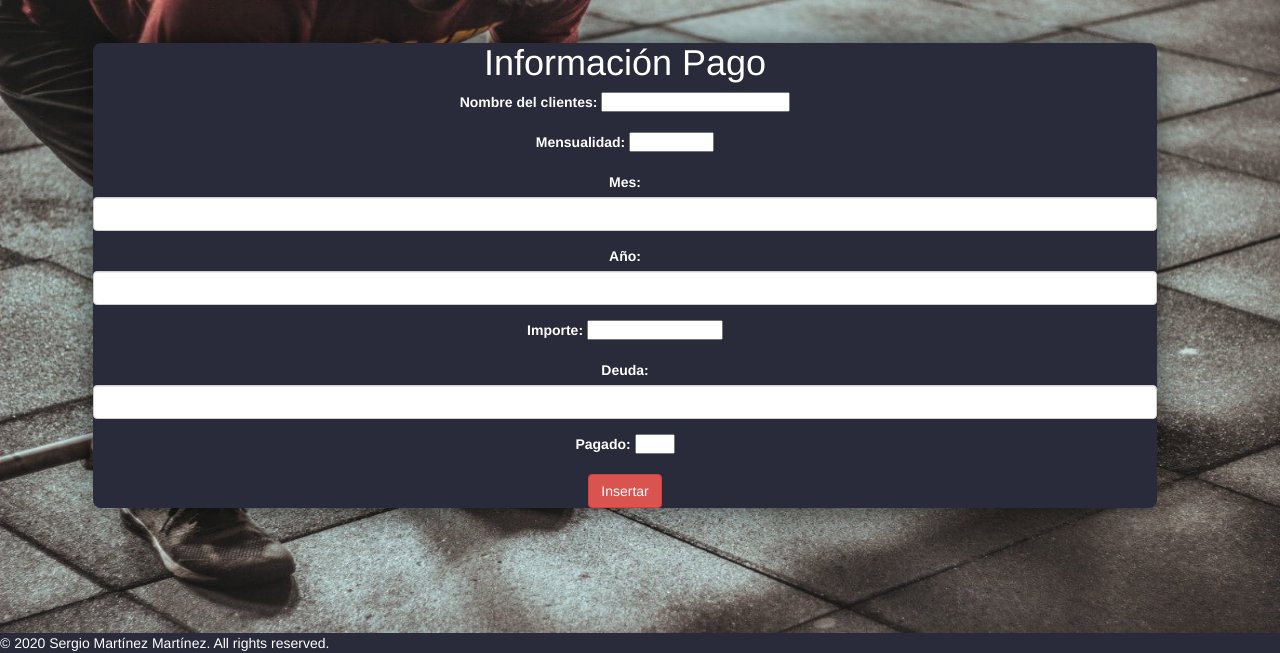
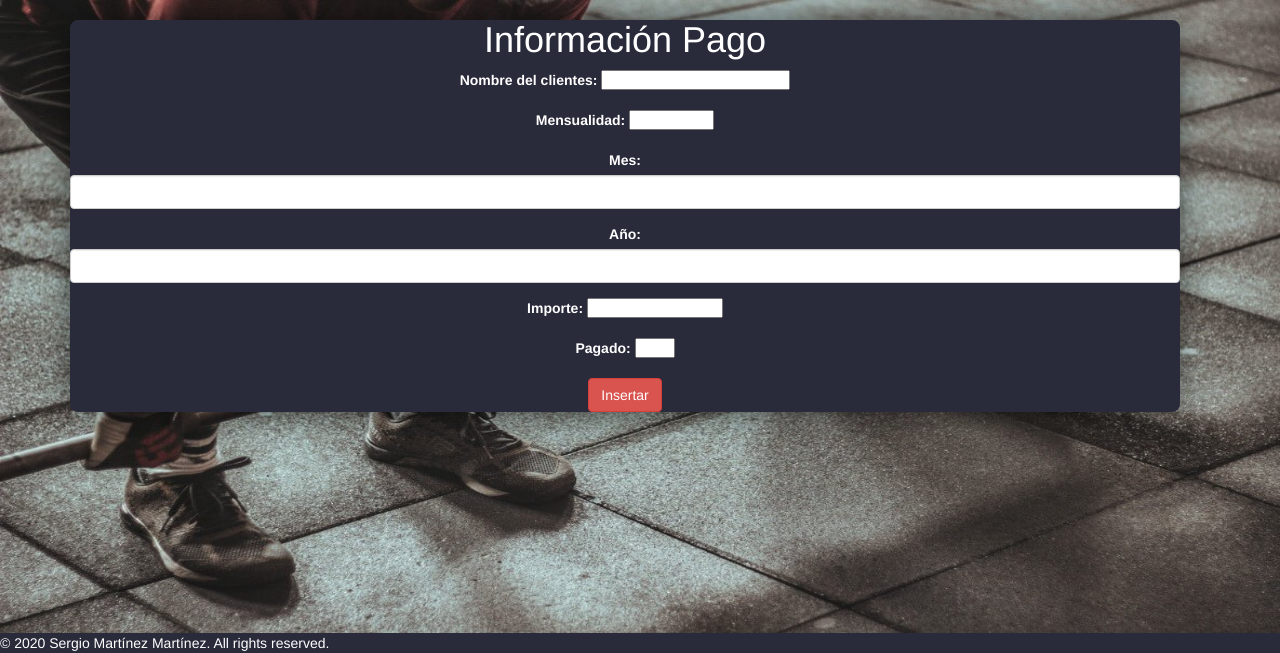
Before and after one commit to Sergio2697sm/GymArtBoostrap, a PHP site: page /pagos/insertarPago.php in a window 1280 px wide. Shown: the part 147-800 px from the top of the page. Run offline with PHP 8.4, Linux system fonts and the light colour scheme; data comes from the database, SQL or seed files in the repository; some libraries are stand-ins or nearby versions.

Commit message:
mejorado

```diff
--- a/BBDD/pagosBBDD.php
+++ b/BBDD/pagosBBDD.php
@@ -355,7 +355,7 @@ function selectMensualidad()
   while ($fila = $resultado->fetch_array()) {
   ?>
     <option value="<?php echo "${fila['codigoMensualidad']}"; ?>"><?php echo "${fila['nombre']}"; ?></option>
-<?php
+  <?php
   }
 }
 
@@ -366,7 +366,7 @@ function selectImporte()
   $resultado = $conexion->query($sql);
   while ($fila = $resultado->fetch_array()) {
   ?>
-    <option value="<?php echo "${fila['Precio']}"; ?>"><?php echo "${fila['Nombre']} " ,"-" , " ${fila['Precio']} €"; ?></option>
+    <option value="<?php echo "${fila['Precio']}"; ?>"><?php echo "${fila['Nombre']} ", "-", " ${fila['Precio']} €"; ?></option>
 <?php
   }
 }
@@ -377,13 +377,28 @@ function insertarPagos()
 {
   $conexion = conectarUsuarios();
   $codigo = maximoCodigoTabla("pagos", "CodigoPago");
-  $insertarPagos = "INSERT INTO pagos (CodigoPago,CodigoCliente,CodigoMensualidad,Mes,Anio,Importe,Deuda,Pagado) VALUES($codigo,$_POST[codigoCliente],$_POST[codigoMensusalidad],'$_POST[mes]',$_POST[anio],$_POST[importe],$_POST[deuda],'$_POST[pagado]')";
+  $codigoCliente = $_POST["codigoCliente"];
+  $codigoMensualidad = $_POST["codigoMensusalidad"];
+  $mes = $_POST["mes"];
+  $anio = $_POST["anio"];
+  $importe = $_POST["importe"];
+  $pagado = $_POST["pagar"];
+
+  //si hay un pago no realizado que automaticamente el importe sea igual a la deuda
+  $deuda = 0;
+  if ($pagado == 0) {
+    $deuda = $importe;
+  } else if ($pagado == 1) {
+    $deuda = 0;
+  }
+
+  $insertarPagos = "INSERT INTO pagos (CodigoPago,CodigoCliente,CodigoMensualidad,Mes,Anio,Importe,Deuda,Pagado) VALUES($codigo,$codigoCliente,$codigoMensualidad,'$mes',$anio,$importe,$deuda,'$pagado')";
   // echo $insertarPagos;
   $resultado = $conexion->query($insertarPagos);
   if ($resultado) {
     echo " <script>
           Swal.fire({
-              title: 'Cliente',
+              title: 'Pago',
               text: 'Se ha insertado un pago correctamente',
               icon: 'success',
           }).then((result) => {
--- a/estilos/estilos.css
+++ b/estilos/estilos.css
@@ -64,7 +64,7 @@ section {
 .row {
    width: 100%;
    height: 100%;
-   padding: 2%;
+   /* padding: 2%; */
 }
 
 .cuotas .col-xs-12 {
--- a/pagos/insertarPago.php
+++ b/pagos/insertarPago.php
@@ -72,14 +72,14 @@ include '../funciones/funciones.php';
                                         </select>
                                     </div>
 
-                                    <div class="form-group">
+                                    <!-- <div class="form-group">
                                         <label for="InsertarDeuda">Deuda:</label>
-                                        <input type="text" class="form-control"  <?php mostrar_campo("deuda") ?> id="InsertarDeuda" name="deuda">
-                                    </div>
+                                        <input type="text" class="form-control"  <?php //mostrar_campo("deuda") ?> id="InsertarDeuda" name="deuda">
+                                    </div> -->
 
                                     <div class="form-group d-flex flex-column">
                                         <label for="InsertarPagado">Pagado:</label>
-                                        <select name="pagado" id="InsertarPagado">
+                                        <select name="pagar" id="InsertarPagado">
                                             <option value="1">Si</option>
                                             <option value="0">No</option>
                                         </select> </div>
```
